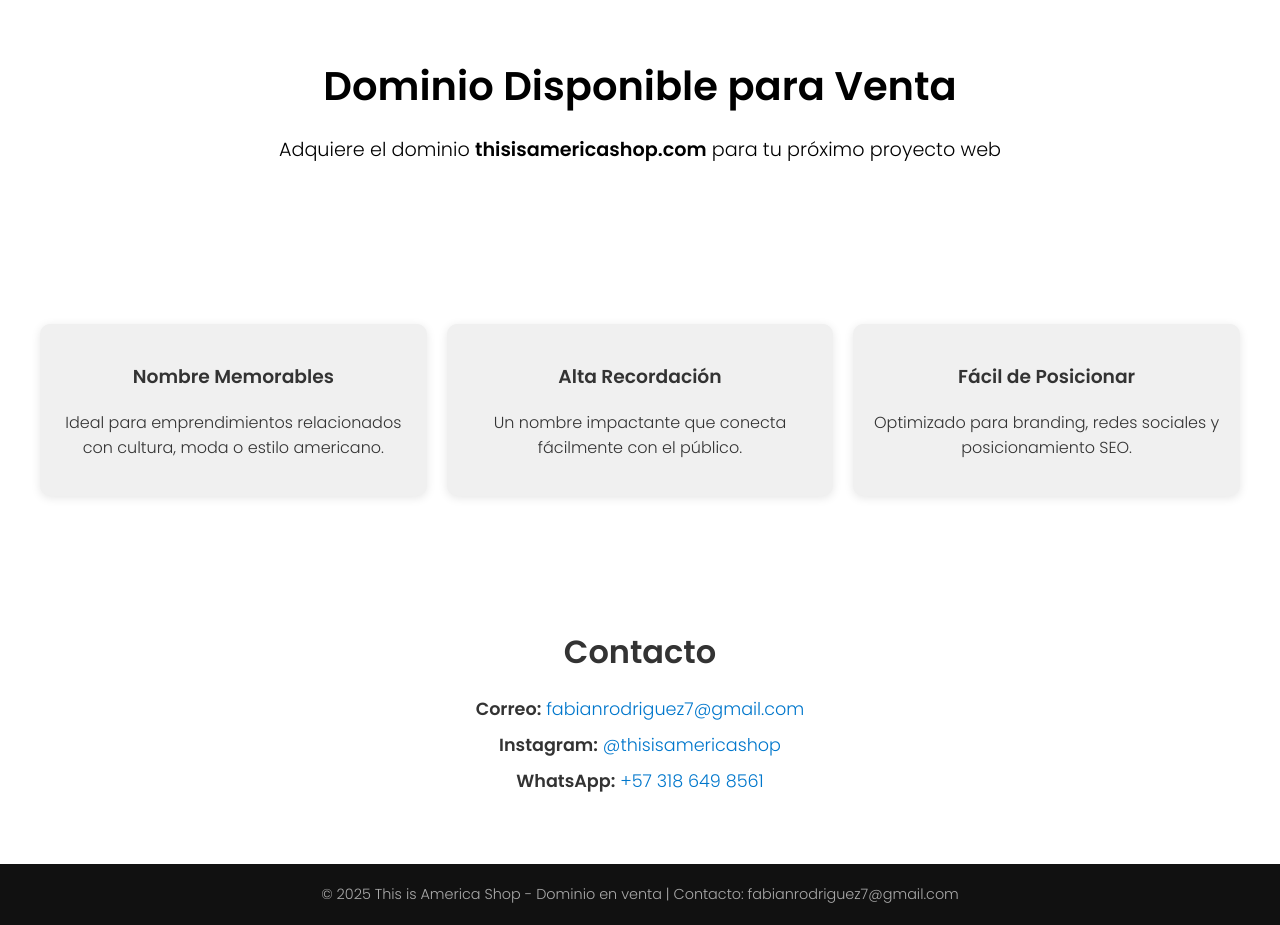
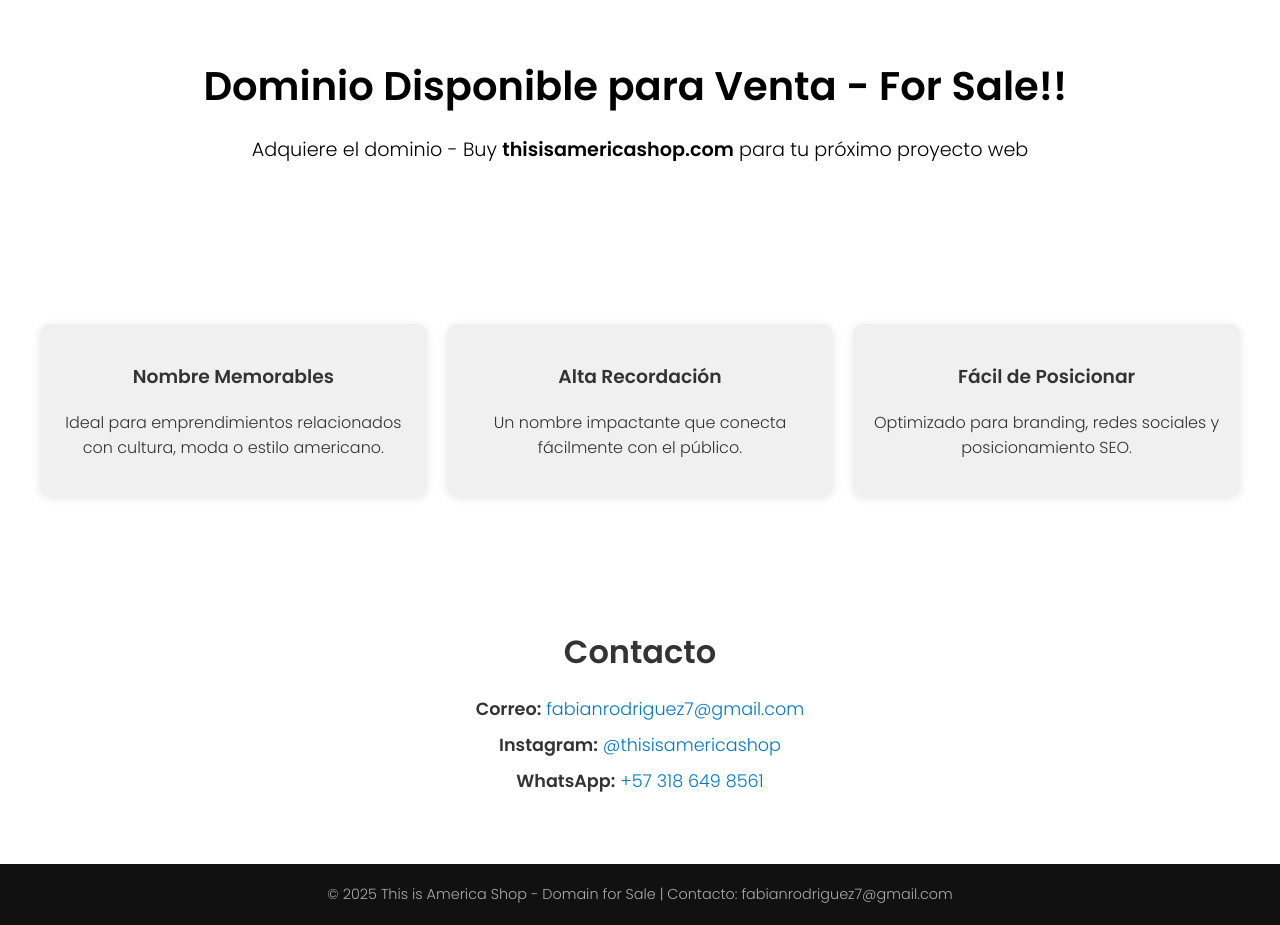
Before and after one commit to fabianrz7/fabianrz7.github.io, a plain HTML site: page index.html in a window 1280 px wide. Shown: the part 200-1125 px from the top of the page. Drawn offline with Linux system fonts and the light colour scheme.

Commit message:
index.html

```diff
--- a/index.html
+++ b/index.html
@@ -96,8 +96,8 @@
   </header>
 
   <section id="banner">
-    <h2>Dominio Disponible para Venta</h2>
-    <p>Adquiere el dominio <strong>thisisamericashop.com</strong> para tu próximo proyecto web</p>
+    <h2>Dominio Disponible para Venta - For Sale!! </h2>
+    <p>Adquiere el dominio - Buy <strong>thisisamericashop.com</strong> para tu próximo proyecto web</p>
   </section>
 
   <section class="highlights">
@@ -123,7 +123,7 @@
   </section>
 
   <footer>
-    &copy; 2025 This is America Shop - Dominio en venta | Contacto: fabianrodriguez7@gmail.com
+    &copy; 2025 This is America Shop - Domain for Sale | Contacto: fabianrodriguez7@gmail.com
   </footer>
 
 </body>
```
